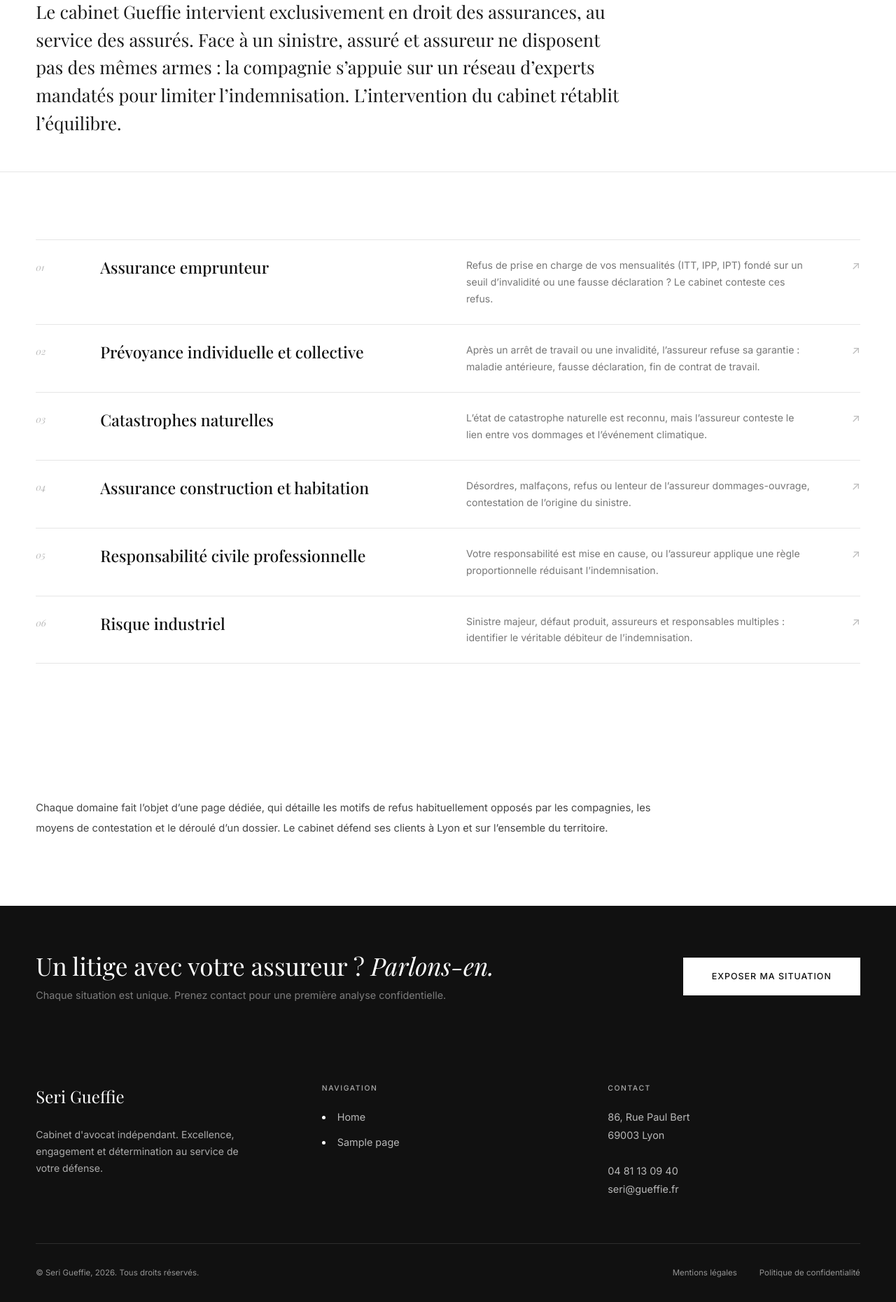
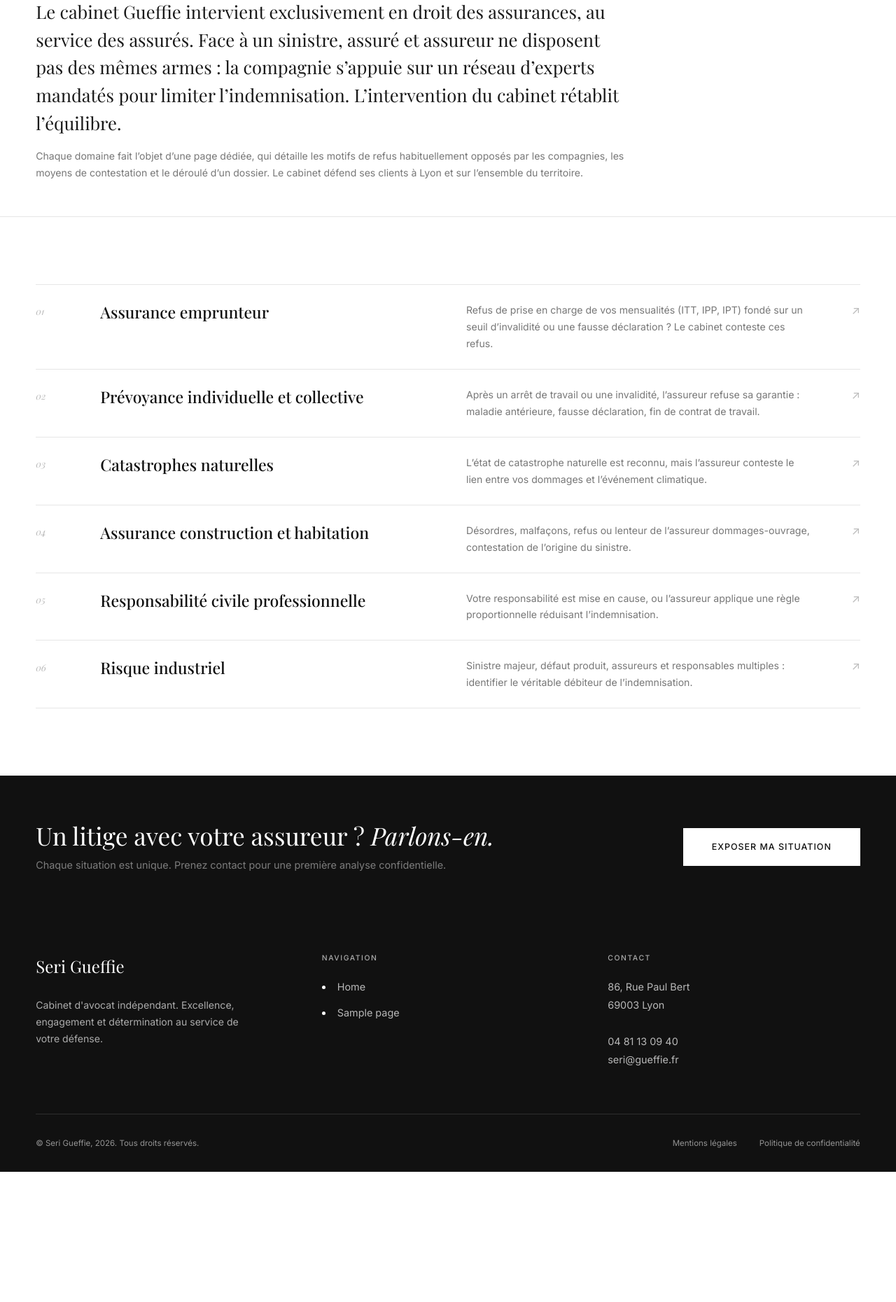
Before and after one commit to Pixfeed1/sglaws, a WordPress theme: template sg-avocat/page-competences.php in a window 1280 px wide. Shown: the part 279-2139 px from the top of the page at 70% size. After the commit the page ends 1953 px from the top, so only its background shows below. Run offline with PHP 8.4 and a stand-in for WordPress, Linux system fonts and the light colour scheme; the site name, menu and one post (Sample post) are stand-ins, and other content is empty; some libraries are stand-ins or nearby versions.

Commit message:
Rattache la note de la page chapeau à son en-tête
Le paragraphe qui annonce les pages dédiées formait une section à lui seul,
posée entre la liste des domaines et l'appel à l'action. Trois défauts s'y
cumulaient.

Les marges s'empilaient : la liste referme avec jusqu'à 160 px, la section du
paragraphe rouvrait avec autant. Trois lignes de texte flottaient au milieu de
320 px de vide, sans appartenir ni au bloc qui précède ni à celui qui suit.

Sa typographie venait du corps des pages d'expertise, calibré pour deux mille
mots d'affilée : un interligne de 1,95, le plus lâche de la page, et un corps
plus gros que les descriptions de cartes qu'il commente. Sur un paragraphe de
trois lignes, cet interligne disloque au lieu d'aérer.

Et il se lisait après la liste alors qu'il l'annonce.

Il rejoint l'en-tête, sous le chapô, avec la typographie des descriptions de
cartes — c'est la liste qu'il introduit, autant en partager la voix. Il n'est
plus une section, les marges ne s'empilent donc plus.

La section de contenu passe par ailleurs avant l'appel à l'action : un texte
saisi dans l'éditeur s'affichait jusqu'ici sous le bouton.

Co-Authored-By: Claude Opus 5 <noreply@anthropic.com>
Claude-Session: https://claude.ai/code/session_01CA5SeeNmpxKHk2VkiHpHbp

```diff
--- a/sg-avocat/functions.php
+++ b/sg-avocat/functions.php
@@ -6,7 +6,7 @@ if (!defined('ABSPATH')) exit;
  * @author PixFeed (pixfeed.net)
  */
 
-define('SG_VERSION', '1.6.3');
+define('SG_VERSION', '1.7.0');
 define('SG_DIR', get_template_directory());
 define('SG_URI', get_template_directory_uri());
 
--- a/sg-avocat/page-competences.php
+++ b/sg-avocat/page-competences.php
@@ -9,6 +9,7 @@ get_header();
     <span class="section-tag r">Le cabinet</span>
     <h1 class="page-header__title"><?php echo sg_titre_deux_lignes(); ?></h1>
     <p class="exp-page__intro r"><?php echo esc_html(sg_chapo('Le cabinet Gueffie intervient exclusivement en droit des assurances, au service des assurés. Face à un sinistre, assuré et assureur ne disposent pas des mêmes armes : la compagnie s’appuie sur un réseau d’experts mandatés pour limiter l’indemnisation. L’intervention du cabinet rétablit l’équilibre.')); ?></p>
+    <p class="page-header__note r">Chaque domaine fait l&rsquo;objet d&rsquo;une page dédiée, qui détaille les motifs de refus habituellement opposés par les compagnies, les moyens de contestation et le déroulé d&rsquo;un dossier. Le cabinet défend ses clients à Lyon et sur l&rsquo;ensemble du territoire.</p>
   </div>
 </div>
 
@@ -27,17 +28,18 @@ get_header();
   </div>
 </section>
 
+<?php if (sg_a_du_contenu()) : ?>
 <section class="exp-page">
   <div class="container">
-    <div class="exp-page__inner">
-      <div class="exp-page__section r">
-        <div class="exp-page__text">
-          <p>Chaque domaine fait l’objet d’une page dédiée, qui détaille les motifs de refus habituellement opposés par les compagnies, les moyens de contestation et le déroulé d’un dossier. Le cabinet défend ses clients à Lyon et sur l’ensemble du territoire.</p>
-        </div>
-      </div>
+    <div class="exp-page__inner exp-page__body r <?php echo esc_attr(sg_toc_classe()); ?>">
+      <?php while (have_posts()) : the_post(); $sg = sg_toc_article(); ?>
+        <?php echo $sg['sommaire']; ?>
+        <?php echo $sg['sommaire'] !== '' ? '<div class="article-body">' . $sg['contenu'] . '</div>' : $sg['contenu']; ?>
+      <?php endwhile; ?>
     </div>
   </div>
 </section>
+<?php endif; ?>
 
 <section class="exp-cta">
   <div class="container">
@@ -51,17 +53,4 @@ get_header();
   </div>
 </section>
 
-<?php if (sg_a_du_contenu()) : ?>
-<section class="exp-page">
-  <div class="container">
-    <div class="exp-page__inner exp-page__body r <?php echo esc_attr(sg_toc_classe()); ?>">
-      <?php while (have_posts()) : the_post(); $sg = sg_toc_article(); ?>
-        <?php echo $sg['sommaire']; ?>
-        <?php echo $sg['sommaire'] !== '' ? '<div class="article-body">' . $sg['contenu'] . '</div>' : $sg['contenu']; ?>
-      <?php endwhile; ?>
-    </div>
-  </div>
-</section>
-<?php endif; ?>
-
 <?php get_footer(); ?>
--- a/sg-avocat/style.css
+++ b/sg-avocat/style.css
@@ -4,7 +4,7 @@ Theme URI: https://pixfeed.net
 Description: Thème sur mesure pour le cabinet de Me Seri Gueffie, avocat en droit des assurances au Barreau de Lyon. Design minimaliste, performant et optimisé SEO.
 Author: PixFeed
 Author URI: https://pixfeed.net
-Version: 1.6.3
+Version: 1.7.0
 License: Proprietary
 Text Domain: sg-avocat
 Requires at least: 6.0
@@ -2168,6 +2168,20 @@ ul, ol { list-style: none; }
   margin-top: clamp(1.5rem, 3vh, 2.5rem);
 }
 
+/* --- Note sous le chapô ---
+   Annonce ce que la liste va ouvrir. Elle reprend la typographie des
+   descriptions de cartes, pas celle du corps de page : celle-ci est calibrée
+   pour deux mille mots d'affilée, et son interligne de 1,95 disloquait un
+   paragraphe de trois lignes au lieu de l'aérer. */
+.page-header__note {
+  font-family: var(--sans);
+  font-size: 0.88rem;
+  line-height: 1.7;
+  color: var(--grey-500);
+  max-width: 850px;
+  margin-top: clamp(1rem, 2vh, 1.6rem);
+}
+
 /* --- Corps de page --- */
 .exp-page { padding: clamp(80px, 12vh, 160px) 0; }
 .exp-page__inner { max-width: 900px; }
```
